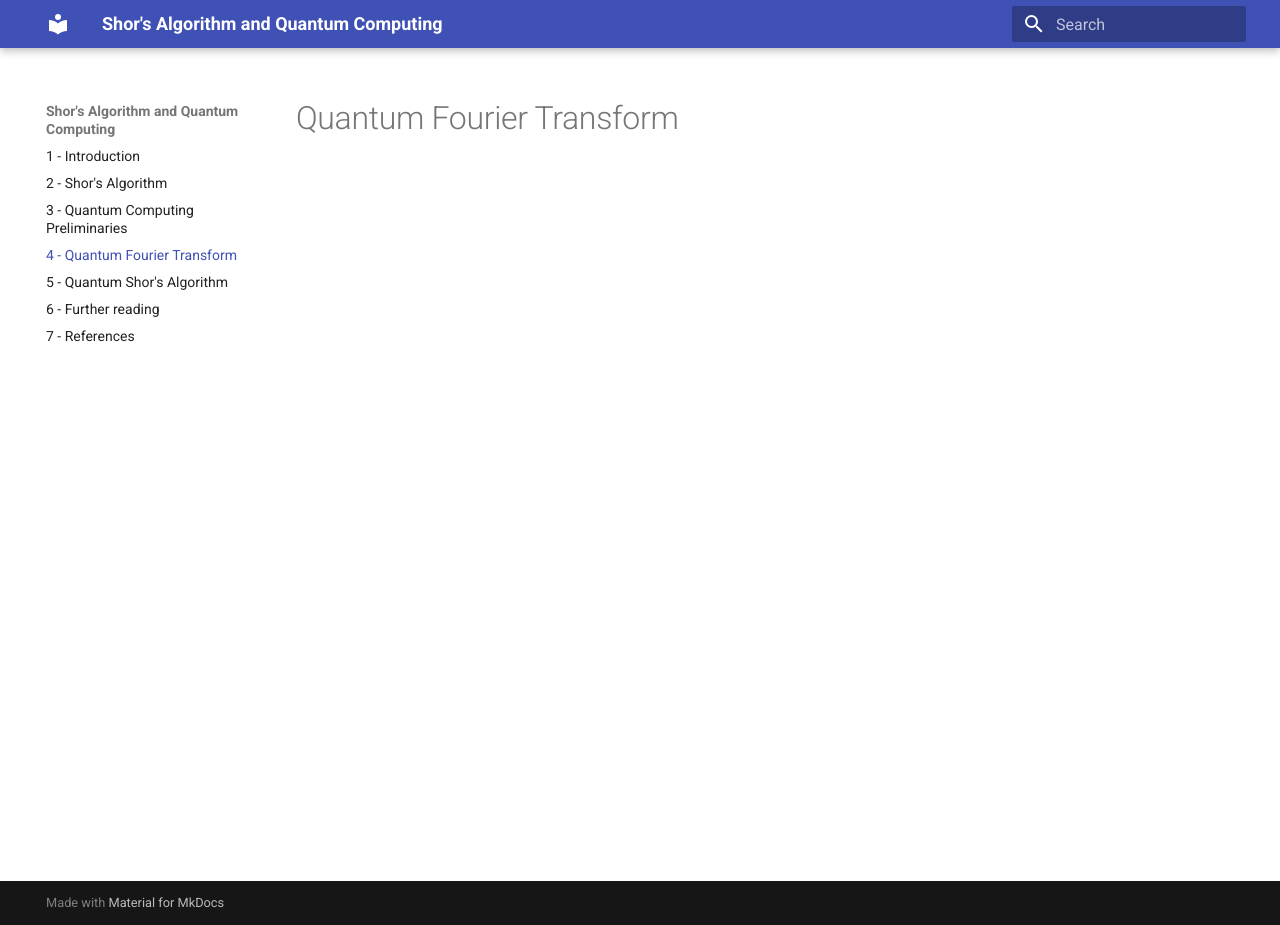
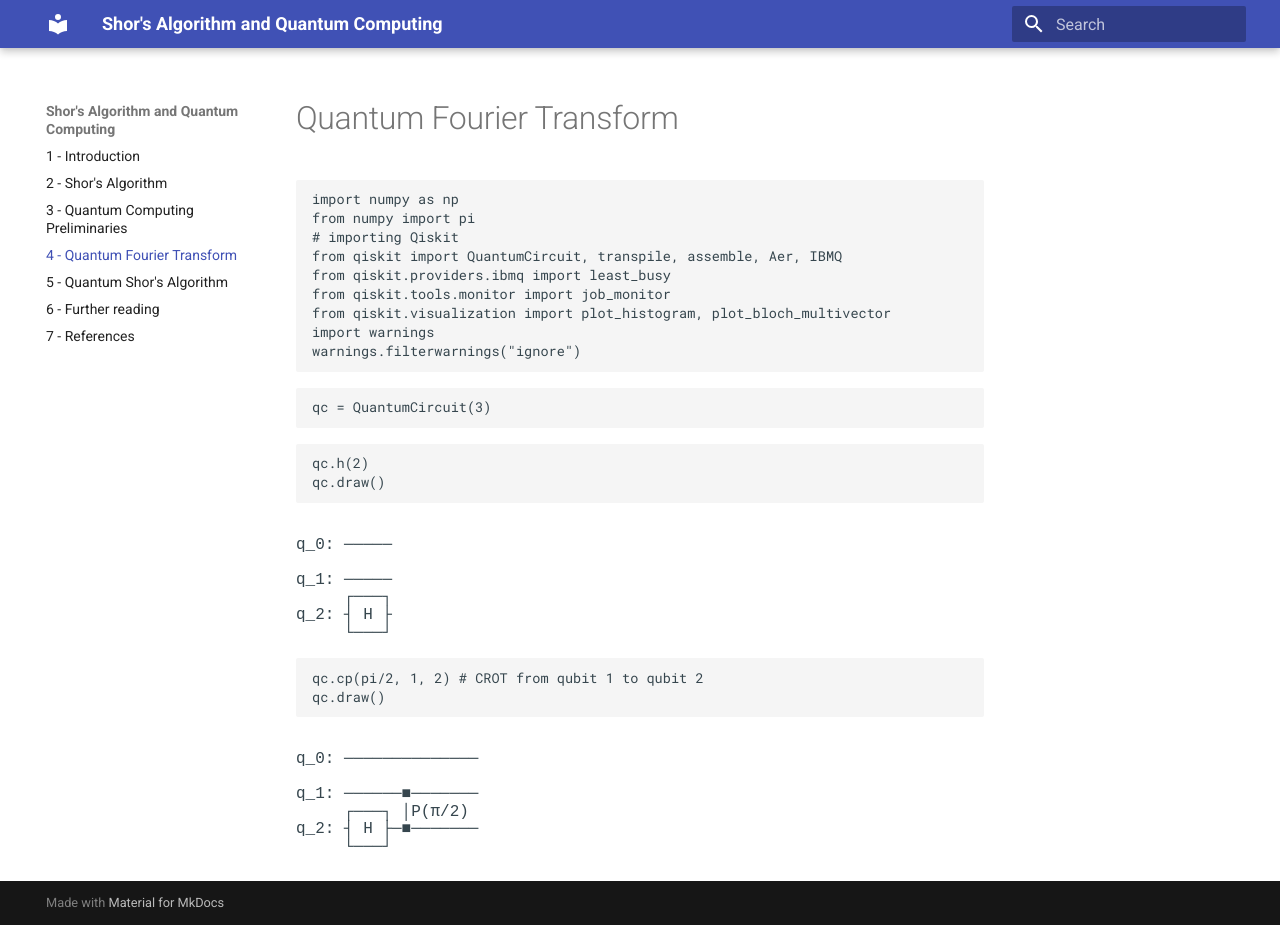
Before and after one commit to reneroliveira/quantum-shors-algorithm, an MkDocs documentation site: the page built from docs/qft.md, in a window 1280 px wide and 925 px high. Built offline with MkDocs 1.6.1 and Material for MkDocs 9.7.7, drawn with Linux system fonts in a browser that asks for light colours.

Commit message:
starting qft section

````diff
--- a/docs/qft.md
+++ b/docs/qft.md
@@ -1 +1,55 @@
 # Quantum Fourier Transform
+
+
+```python
+import numpy as np
+from numpy import pi
+# importing Qiskit
+from qiskit import QuantumCircuit, transpile, assemble, Aer, IBMQ
+from qiskit.providers.ibmq import least_busy
+from qiskit.tools.monitor import job_monitor
+from qiskit.visualization import plot_histogram, plot_bloch_multivector
+import warnings
+warnings.filterwarnings("ignore")
+```
+
+
+```python
+qc = QuantumCircuit(3)
+```
+
+
+```python
+qc.h(2)
+qc.draw()
+```
+
+
+
+
+<pre style="word-wrap: normal;white-space: pre;background: #fff0;line-height: 1.1;font-family: &quot;Courier New&quot;,Courier,monospace">
+q_0: ─────
+
+q_1: ─────
+     ┌───┐
+q_2: ┤ H ├
+     └───┘</pre>
+
+
+
+
+```python
+qc.cp(pi/2, 1, 2) # CROT from qubit 1 to qubit 2
+qc.draw()
+```
+
+
+
+
+<pre style="word-wrap: normal;white-space: pre;background: #fff0;line-height: 1.1;font-family: &quot;Courier New&quot;,Courier,monospace">
+q_0: ──────────────
+
+q_1: ──────■───────
+     ┌───┐ │P(π/2)
+q_2: ┤ H ├─■───────
+     └───┘         </pre>
````
Also changed, not shown: docs/bib.md (+1 -0 lines), docs/index.md (+1 -1 lines), docs/shors-algorithm.md (+19 -0 lines), 2 other files.
